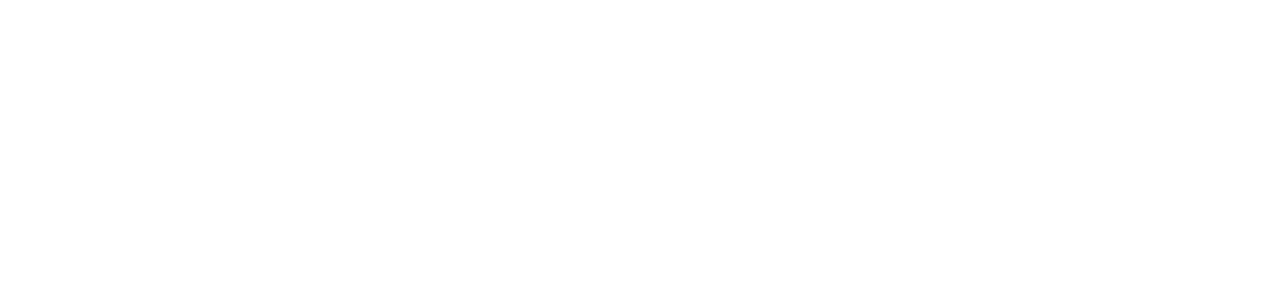
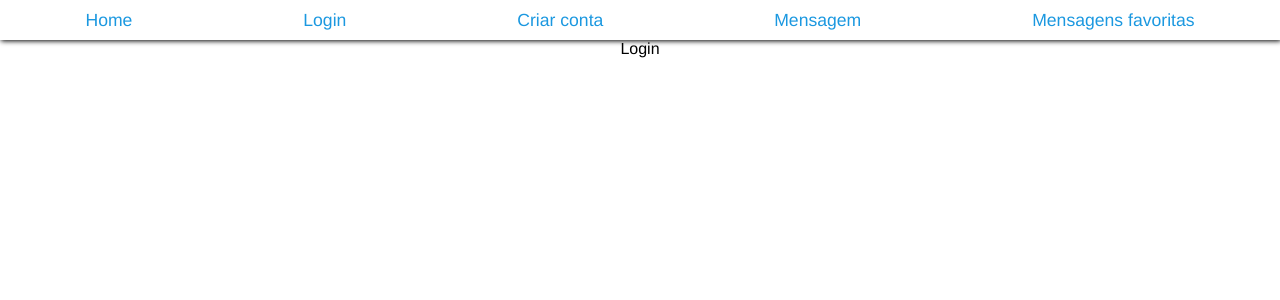
Before and after one commit to MoisesSS1/api_mensagens, a React (Create React App) app: page /login in a window 1280 px wide. Before the commit this address had no page. Shown: the top 300 px of the page. Built offline with nearby package versions, Linux system fonts and the light colour scheme.

Commit message:
estilizando barra de navegação

```diff
--- a/src/components/Nav.jsx
+++ b/src/components/Nav.jsx
@@ -1,4 +1,5 @@
 import { Link, Outlet } from 'react-router-dom';
+import './nav.css'
 
 const Nav = () => {
   return (
@@ -6,8 +7,10 @@
     <nav id='nav'>
       <ul>
       <li><Link to='/'>Home</Link></li>
-        <li><Link to='/message'>Mensagem</Link></li>
-        <li><Link to='/listmessages'>Lista de mensagens</Link></li>
+      <li><Link to='/login'>Login</Link></li>
+        <li><Link to='/createaccount'>Criar conta</Link></li>
+        <li><Link to='/messages'>Mensagem</Link></li>
+        <li><Link to='/favoritemessages'>Mensagens favoritas</Link></li>
       </ul>
     </nav>
       <Outlet/>
--- /dev/null
+++ b/src/components/nav.css
@@ -0,0 +1,16 @@
+#nav ul{
+    list-style: none;
+    display: flex;
+    flex-direction: row;
+    justify-content: space-around;
+    width: 100%;
+    height: 40px;
+    align-items: center;
+    font-size: 1.1em;
+    box-shadow: 1px 1px 5px black;
+}
+
+#nav ul a{
+    color: #1b98e0;
+    text-decoration: none;
+}
--- a/src/index.css
+++ b/src/index.css
@@ -1,13 +1,7 @@
-body {
-  margin: 0;
-  font-family: -apple-system, BlinkMacSystemFont, 'Segoe UI', 'Roboto', 'Oxygen',
-    'Ubuntu', 'Cantarell', 'Fira Sans', 'Droid Sans', 'Helvetica Neue',
-    sans-serif;
-  -webkit-font-smoothing: antialiased;
-  -moz-osx-font-smoothing: grayscale;
+*{
+  margin: 0px;
+  padding: 0px;
+  color: #000;
+  box-sizing: border-box;
+  font-family: helvetica;
 }
-
-code {
-  font-family: source-code-pro, Menlo, Monaco, Consolas, 'Courier New',
-    monospace;
-}
--- a/src/index.js
+++ b/src/index.js
@@ -7,8 +7,10 @@
 //Components
 import App from './App';
 import Home from './pages/Home'
-import ListMessage from './pages/ListMessages'
-import Message from './pages/Message'
+import CreateAccount from './pages/CreateAccount';
+import Messages from './pages/Messages';
+import FavoriteMessages from './pages/FavoriteMessages';
+import Login from './pages/Login';
 
 const root = ReactDOM.createRoot(document.getElementById('root'));
 root.render(
@@ -17,8 +19,10 @@
     <Routes>
       <Route element={<App/>}>
         <Route path='/' element={<Home/>}/>
-        <Route path='/listmessages' element={<ListMessage />}/>
-        <Route path='/message' element={<Message />} />
+        <Route path="createaccount" element={<CreateAccount />}/>
+        <Route path="messages" element={<Messages />}/>
+        <Route path="favoritemessages" element={<FavoriteMessages />}/>
+        <Route path='/login' element={<Login/>}/>
 
       </Route>
     </Routes>
--- /dev/null
+++ b/src/pages/CreateAccount.jsx
@@ -0,0 +1,9 @@
+import React from 'react'
+
+const CreateAccount = () => {
+  return (
+    <div>CreateAccount</div>
+  )
+}
+
+export default CreateAccount
--- /dev/null
+++ b/src/pages/FavoriteMessages.jsx
@@ -0,0 +1,9 @@
+import React from 'react'
+
+const FavoriteMessages = () => {
+  return (
+    <div>FavoriteMessages</div>
+  )
+}
+
+export default FavoriteMessages
--- a/src/pages/ListMessages.jsx
+++ /dev/null
@@ -1,9 +0,0 @@
-import React from 'react'
-
-const ListMessages = () => {
-  return (
-    <div>ListMessages</div>
-  )
-}
-
-export default ListMessages
--- /dev/null
+++ b/src/pages/Login.jsx
@@ -0,0 +1,9 @@
+import React from 'react'
+
+const Login = () => {
+  return (
+    <div>Login</div>
+  )
+}
+
+export default Login
--- a/src/pages/Message.jsx
+++ /dev/null
@@ -1,9 +0,0 @@
-import React from 'react'
-
-const Message = () => {
-  return (
-    <div>Message</div>
-  )
-}
-
-export default Message
--- /dev/null
+++ b/src/pages/Messages.jsx
@@ -0,0 +1,9 @@
+import React from 'react'
+
+const Messages = () => {
+  return (
+    <div>Messages</div>
+  )
+}
+
+export default Messages
```
Also changed, not shown: teste.txt (deleted).
